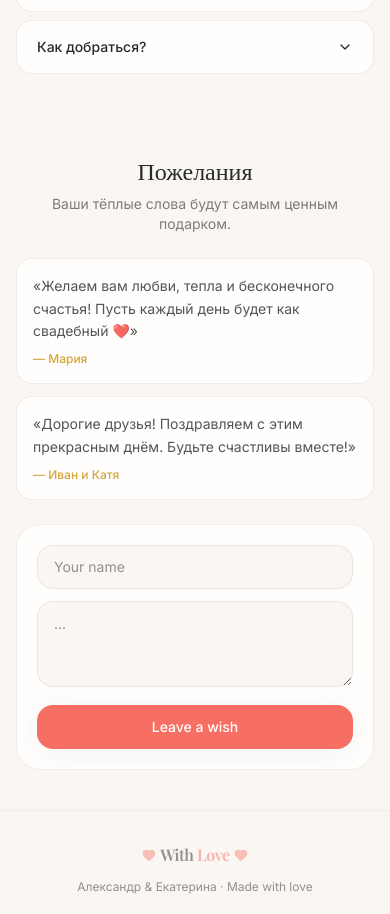
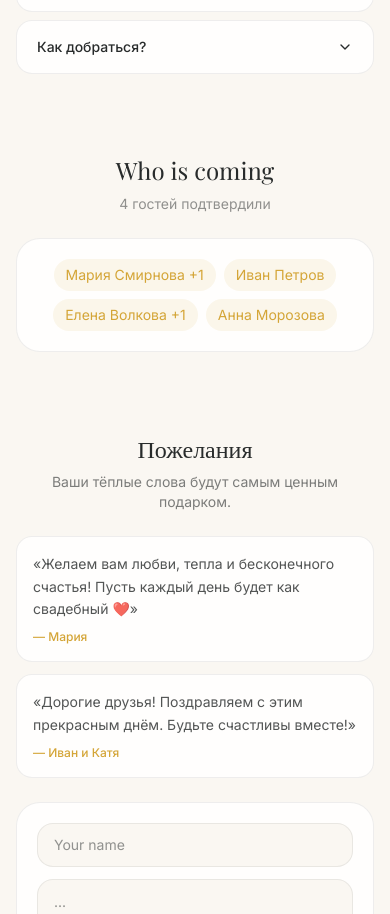
Before and after one commit to ignatyev335-dotcom/with-love, a Next.js app: page /en/invite/aleksandr-ekaterina in a window 390 px wide. Shown: the part 3590-4504 px from the top of the page. Built offline with nearby package versions, Linux system fonts and the light colour scheme; a web font is replaced by a local one.

Commit message:
feat: confirmed guests wall + music player mobile offset

```diff
--- /dev/null
+++ b/src/components/invitation/ConfirmedGuests.tsx
@@ -0,0 +1,53 @@
+"use client";
+
+import type { Guest } from "@/types";
+
+/** Optional public wall of confirmed guests (MVP, seating deferred). */
+export function ConfirmedGuests({
+  guests,
+  title,
+  surface,
+  border,
+  accent,
+  headingFont,
+}: {
+  guests: Guest[];
+  title: string;
+  surface: string;
+  border: string;
+  accent: string;
+  headingFont: string;
+}) {
+  const confirmed = guests.filter((g) => g.status === "confirmed");
+  if (confirmed.length === 0) return null;
+
+  return (
+    <section className="mx-auto max-w-2xl px-4 py-10">
+      <h2
+        className="mb-2 text-center text-2xl"
+        style={{ fontFamily: `"${headingFont}", serif` }}
+      >
+        {title}
+      </h2>
+      <p className="mb-6 text-center text-sm opacity-50">
+        {confirmed.length}{" "}
+        {confirmed.length === 1 ? "гость" : "гостей"} подтвердили
+      </p>
+      <div
+        className="flex flex-wrap justify-center gap-2 rounded-3xl border p-5"
+        style={{ background: surface, borderColor: border }}
+      >
+        {confirmed.map((g) => (
+          <span
+            key={g.id}
+            className="rounded-full px-3 py-1.5 text-sm"
+            style={{ background: `${accent}18`, color: accent }}
+          >
+            {g.name}
+            {g.plusOnes > 0 ? ` +${g.plusOnes}` : ""}
+          </span>
+        ))}
+      </div>
+    </section>
+  );
+}
--- a/src/components/invitation/InviteView.tsx
+++ b/src/components/invitation/InviteView.tsx
@@ -1,5 +1,6 @@
 "use client";
 
+import { ConfirmedGuests } from "@/components/invitation/ConfirmedGuests";
 import { Countdown } from "@/components/invitation/Countdown";
 import { MusicPlayer } from "@/components/invitation/MusicPlayer";
 import { RsvpForm } from "@/components/invitation/RsvpForm";
@@ -36,6 +37,7 @@ export function InviteView({
 }) {
   const addWish = useAppStore((s) => s.addWish);
   const updateInvitation = useAppStore((s) => s.updateInvitation);
+  const guests = useAppStore((s) => s.guests);
   const [wishName, setWishName] = useState("");
   const [wishText, setWishText] = useState("");
   const [openFaq, setOpenFaq] = useState<number | null>(0);
@@ -547,6 +549,15 @@ export function InviteView({
         </section>
       )}
 
+      <ConfirmedGuests
+        guests={guests}
+        title={locale === "en" ? "Who is coming" : "Кто уже с нами"}
+        surface={surface}
+        border={border}
+        accent={accent}
+        headingFont={config.fonts.heading}
+      />
+
       {wishesBlock && (
         <section id="wishes" className="mx-auto max-w-2xl px-4 py-10">
           <h2
--- a/src/components/invitation/MusicPlayer.tsx
+++ b/src/components/invitation/MusicPlayer.tsx
@@ -68,7 +68,7 @@ export function MusicPlayer({
   };
 
   return (
-    <div className="fixed bottom-5 right-5 z-40">
+    <div className="fixed bottom-20 right-4 z-40 md:bottom-5 md:right-5">
       <audio ref={audioRef} src={trackUrl} loop preload="metadata" />
       <Button
         onClick={toggle}
```
